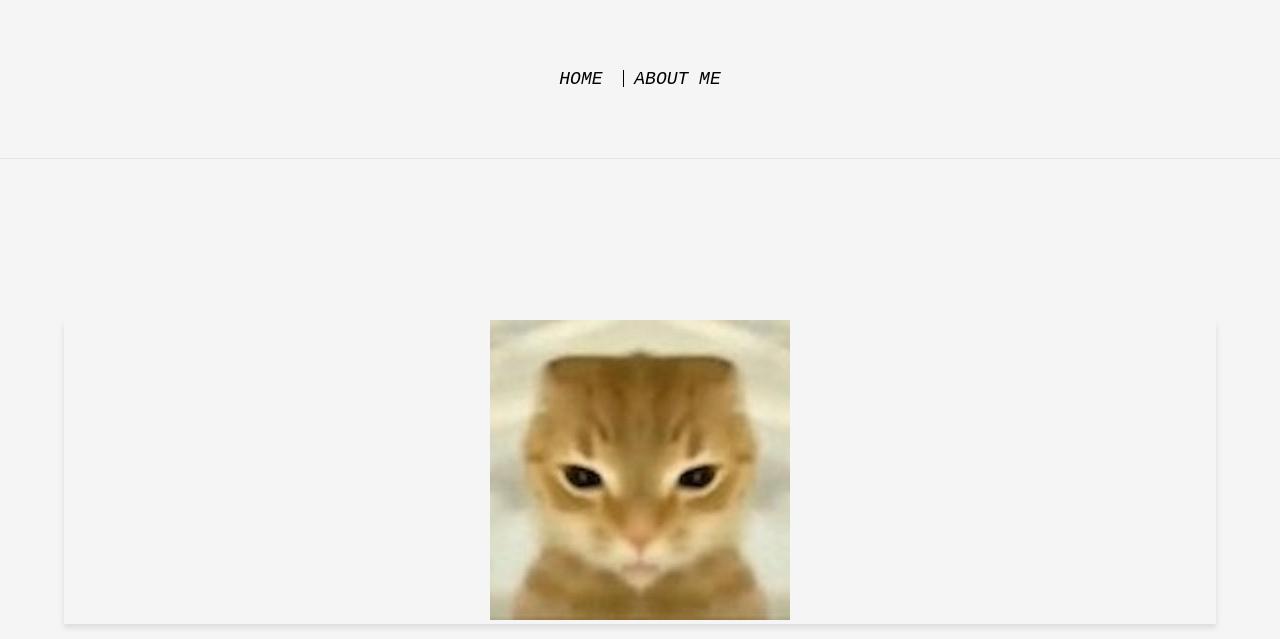
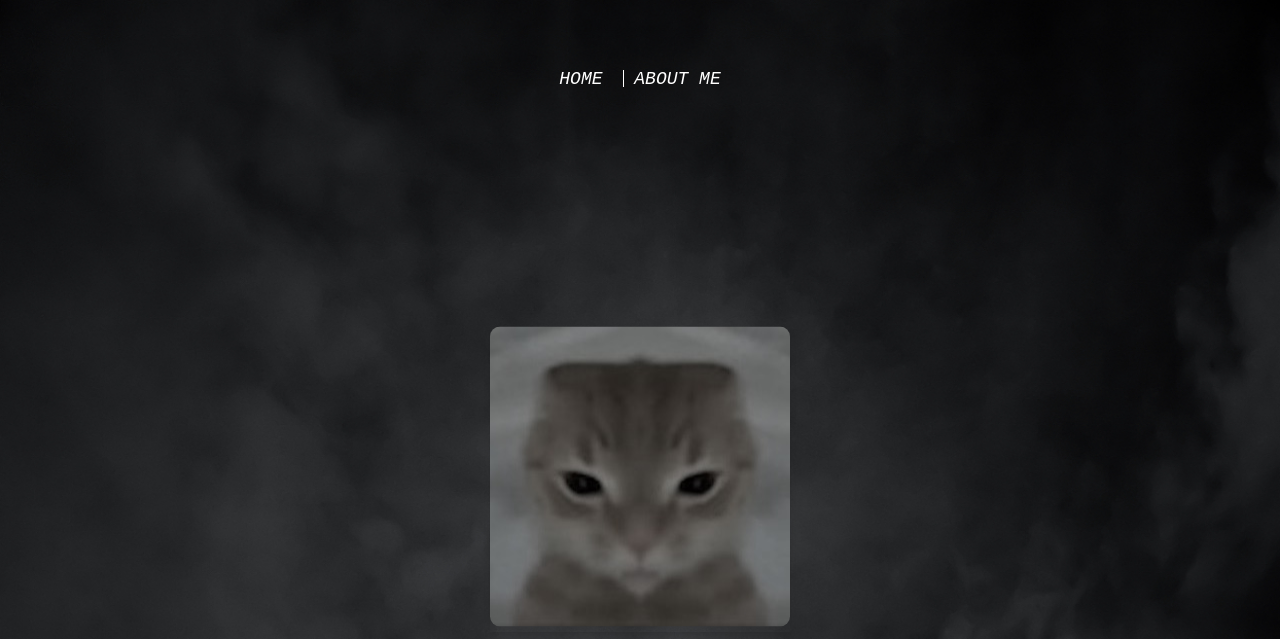
Before and after one commit to luisaruiz0/website-1, a plain HTML site: page index.html in a window 1280 px wide. Shown: the top 639 px of the page. Drawn offline with Linux system fonts and the light colour scheme.

Commit message:
changed homescreen

```diff
--- a/index.html
+++ b/index.html
@@ -12,57 +12,23 @@
             <div class="middle-section">
                 <a href = "index.html" > HOME </a>
                 <span class = "vertical-line"></span>
-                <a href = "second.html" > ABOUT ME</a>
+                <a href = "second.html" > ABOUT ME </a>
             </div>
         </div>
         <div class ="main-section">
+            <div class = "background-img">
+                <img src="images/sky.jpeg" alt="dark sky">
+            </div>
             <div class="first-box">
                 <div class="img-design">
-                    <img src = 'images/catportrait.JPG' alt="angry cat">
+                    <img src = 'images/cat1.JPG' alt="angry cat">
                 </div>
                 <div>
 
                 </div>
             </div>
 
-            <div>
-                <h1>Fun Facts</h1>
-                <table>
-                    <tr>
-                        <th>Me at Age 10 having good laugh</th>
-                        <th>My favorite sports teams</th>
-                        <!-- <th>z</th>  -->
-                    </tr>
-                    <tr>
-                        <td>
-                            <img src="images/IMG_1602.jpg" alt="Weird Dog Laughing">
-                        </td>
-                        <td>
-                            <img src = "images/bar1.png" alt="Fc Barcelona Badge">
-                            <img src = "images/liv.png" alt="Liverpool Badge">
-                        </td>
-                        <!-- <td>z</td>   -->
-                    </tr>
-                </table>
-                <table>
-                    <tr>
-                        <th>Dressed up as my favorite super hero</th>
-                        <th>Decent stress device</th>
-                        <!-- <th>z</th>  -->
-                    </tr>
-                    <tr>
-                        <td>
-                            <img src="images/IMG_0339.jpg" alt="Dressed up as Spiderman">
-                        </td>
-                        <td>
-                            <img src = "images/IMG_1716.JPG" alt="broken tennis racket">
 
-                        </td>
-                        <!-- <td>z</td>   -->
-                    </tr>
-                </table>
-                <hr>
-            </div>
         </div>
 
 
--- a/styles/index.css
+++ b/styles/index.css
@@ -2,24 +2,24 @@ body{
     margin: 0;
     padding: 0;
     /* overflow-x: hidden; */
-    background-color: whitesmoke;
+    background-color: black;
 }
 .Header{
     display: flex;
     padding: 5%;
-    background-color: whitesmoke;
+    background-color: rgba(0, 0, 0, 0);
     align-items: center;
     object-position: center;
     justify-content: center;
     height: 30px;
-    border-bottom: 1px solid rgb(227, 227, 227);
+    /* border-bottom: 1px solid rgb(227, 227, 227); */
     content: '';
     position: fixed;
     top: 0;
     left: 0;
     right: 0;
     z-index: 1;
-    transition: height 0.5s ease-in-out;
+    /* transition: height 0.5s ease-in-out; */
 
 }
 .middle-section{
@@ -30,8 +30,8 @@ body{
     border-radius: 4px;
     text-decoration: none;
     font-size: 18px;
-    background-color: whitesmoke;
-    color: black;
+    /* background-color: black; */
+    color: white;
     margin:0 2px;
     font-family:'Courier New', Courier, monospace;
     font-style: italic;
@@ -42,36 +42,73 @@ body{
 
 }
 .Header a:hover{
-    background-color: #ddd;
-    color:black;
+    background-color: gray;
+    color: white;
     margin: 0 20px;
 }
 .vertical-line{
-    border-left: 1px solid black;
+    border-left: 1px solid white;
     height: 50px;
     margin: 0 5px;
 }
 
 .main-section{
     /* background-color: whitesmoke; */
-    margin-top: 20%;
+    /* margin-top: 20%; */
     display: flex;
     flex-direction: column;
-    padding: 5%;
+    width: 100%;
+    height: 100%;
+    position: relative;
+}
+
+
+.background-img{
+    display: flex;
+    height: 100%;
+    justify-content: center;
+    align-items: center;
+}
+.background-img img{
+    width: 100%;
+    height: 100%;
+    object-fit: cover;
+
+}
+.first-box{
+    display: flex;
+    /* padding: 5%; */
+    top: 50%;
+    left: 50%;
+    transform: translate(-50%, -50%);
+    flex-direction: column;
+    align-items: center;
+    flex: 1;
+    box-shadow: 0 4px 6px rgba(0, 0, 0, 0.1);
+    /* background-color: rgba(0, 0, 0, 0.2); */
+    color: white;
+    position: absolute;
+    max-width: 80%;
+    /* border-radius: 10px; */
 
 
 }
-.first-box{
+.img-design{
     flex: 1;
-    box-shadow: 0 4px 6px rgba(0, 0, 0, 0.1);
+    text-align: center;
+    font-family:'Courier New', Courier, monospace;
+    font-style: italic;
+/*
 
-    background-color: whitesmoke;
+    background-color: black;
     height: 100vh;
-    text-align: center;
-
+    text-align: center; */
 }
-.img-design{
-
+.img-design img{
+    max-width: 100%;
+    max-height: 100%;
+    object-fit: contain;
+    border-radius: 10px;
 }
 
 @media screen and (max-width: 500px) {
```
Also changed, not shown: images/cat1.JPG (added), images/sky.jpeg (added), 2 other files.
